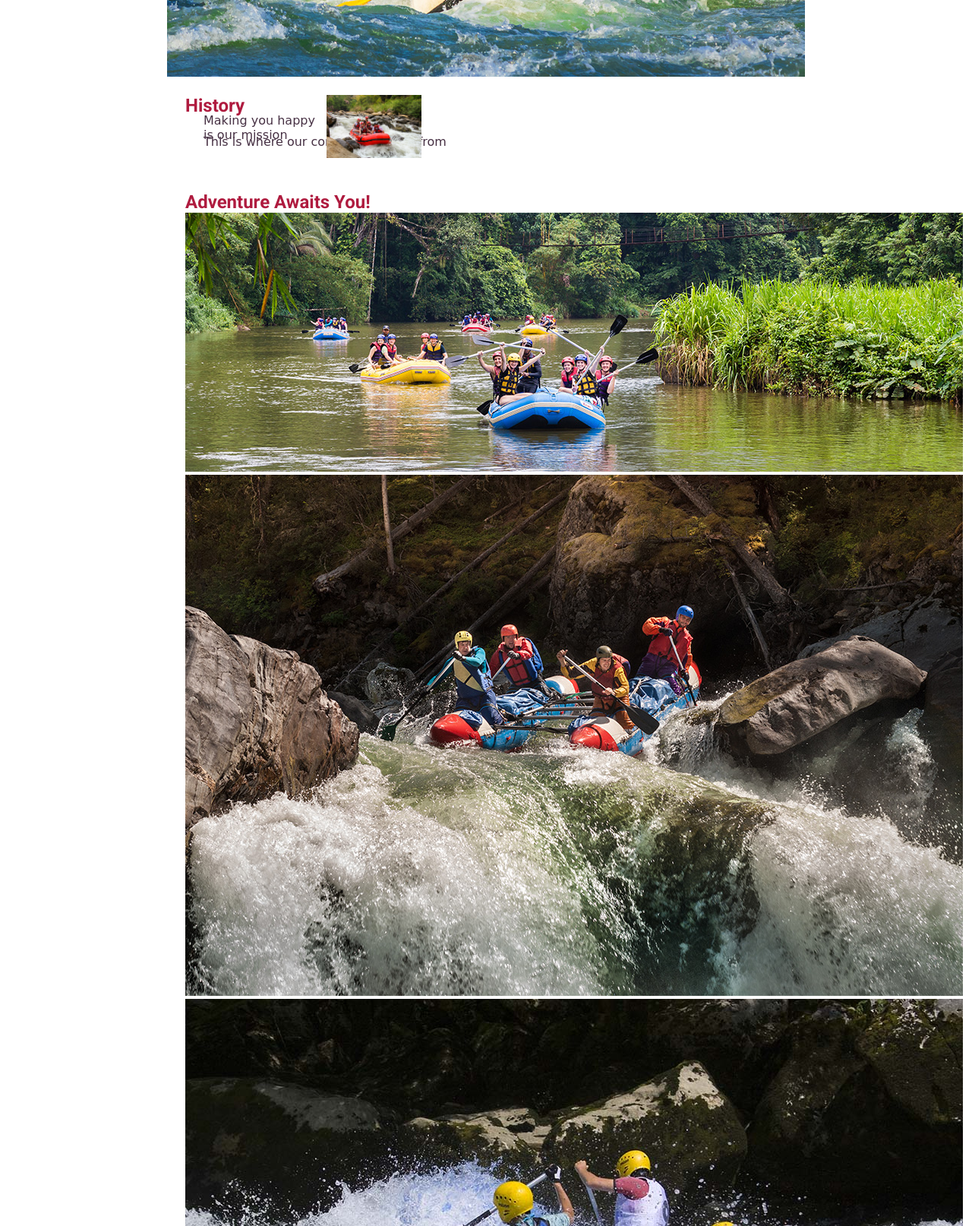
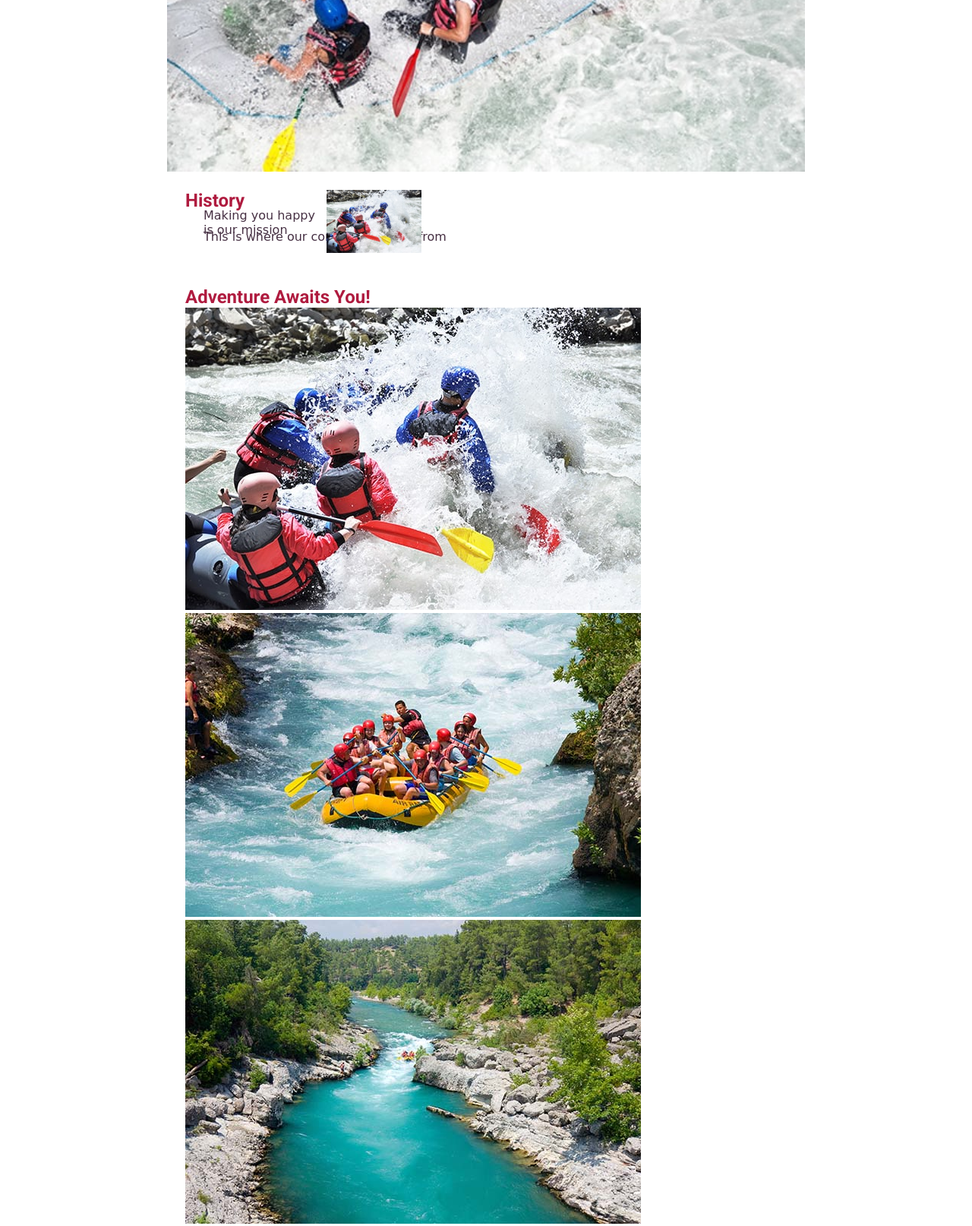
Before and after one commit to aistev1/wdd130, a plain HTML site: page wwr/about.html in a window 1280 px wide. Shown: the part 600-2214 px from the top of the page at 76% size. Drawn offline with Linux system fonts and the light colour scheme; a web font is replaced by a local one.

Commit message:
images edit

```diff
--- a/wwr/about.html
+++ b/wwr/about.html
@@ -25,10 +25,10 @@
     </header>
     <main>
         <div class="hero">
-            <img src="images/rafting12_1024.jpg" alt="Hero Image">
+            <img src="images/rafting42_600-min.jpg" alt="Hero Image">
             <h1>White Water Rafting</h1>
             <article>
-                <img src="images/rafting36_1024-happyclient.jpg" alt="Happy Client">
+                <img src="images/rafting47_600-min.jpg" alt="Happy Client">
                 <p>Making you happy is our mission</p>
             </article>
         </div>
@@ -38,11 +38,11 @@
         </section>
         <section>
             <h2>Adventure Awaits You!</h2>
-            <img src="images/rafting14_1024.jpg" alt="Rafting Image 1">
-            <img src="images/rafting41_1024.jpg" alt="Rafting Image 2">
-            <img src="images/rafting64_1024.jpg" alt="Rafting Image 3">
+            <img src="images/rafting47_600-min.jpg" alt="Rafting Image 1">
+            <img src="images/rafting53_600.jpg" alt="Rafting Image 2">
+            <img src="images/rafting58_600.jpg" alt="Rafting Image 3">
             <img src="images/rafting59_600.jpg" alt="Rafting Image 4">
-            <img src="images/rafting36_1024-happyclient.jpg" alt="Rafting Image 5">
+            <img src="images/rafting65_600 (1)-min.jpg" alt="Rafting Image 5">
 
         </section>
 
```
Also changed, not shown: wwr/images/facebook.png (deleted), wwr/images/hero_transparency_1024.png (deleted), wwr/images/instagram.png (deleted), wwr/images/rafting12_1024.jpg (deleted), wwr/images/rafting14_1024.jpg (deleted), wwr/images/rafting36_1024-happyclient.jpg (deleted), wwr/images/rafting41_1024.jpg (deleted), wwr/images/rafting42_600-min.jpg (added), wwr/images/rafting47_600-min.jpg (added), wwr/images/rafting53_600.jpg (added), wwr/images/rafting58_600.jpg (added), wwr/images/rafting64_1024.jpg (deleted), wwr/images/rafting65_600 (1)-min.jpg (added), wwr/images/twitter.png (deleted).
